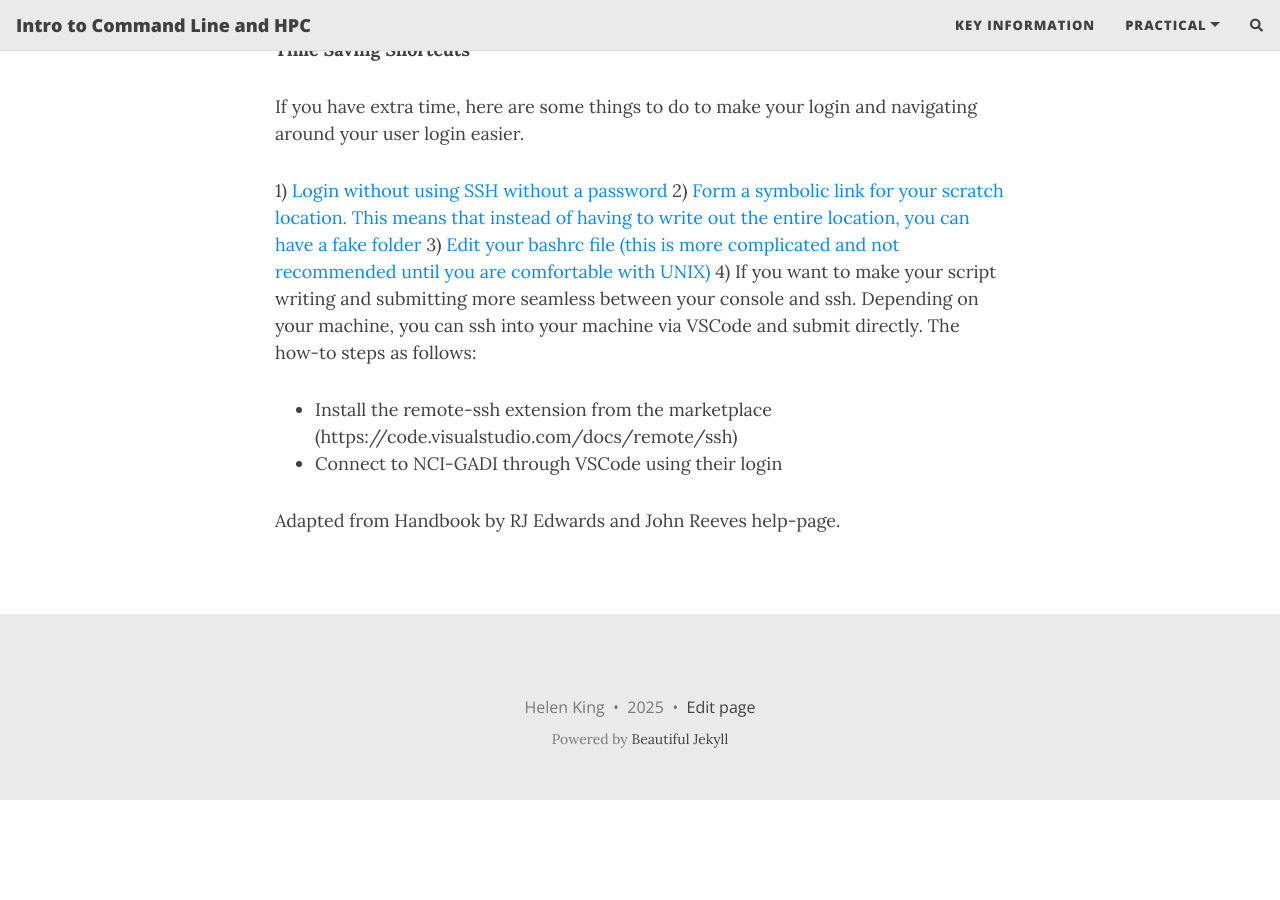
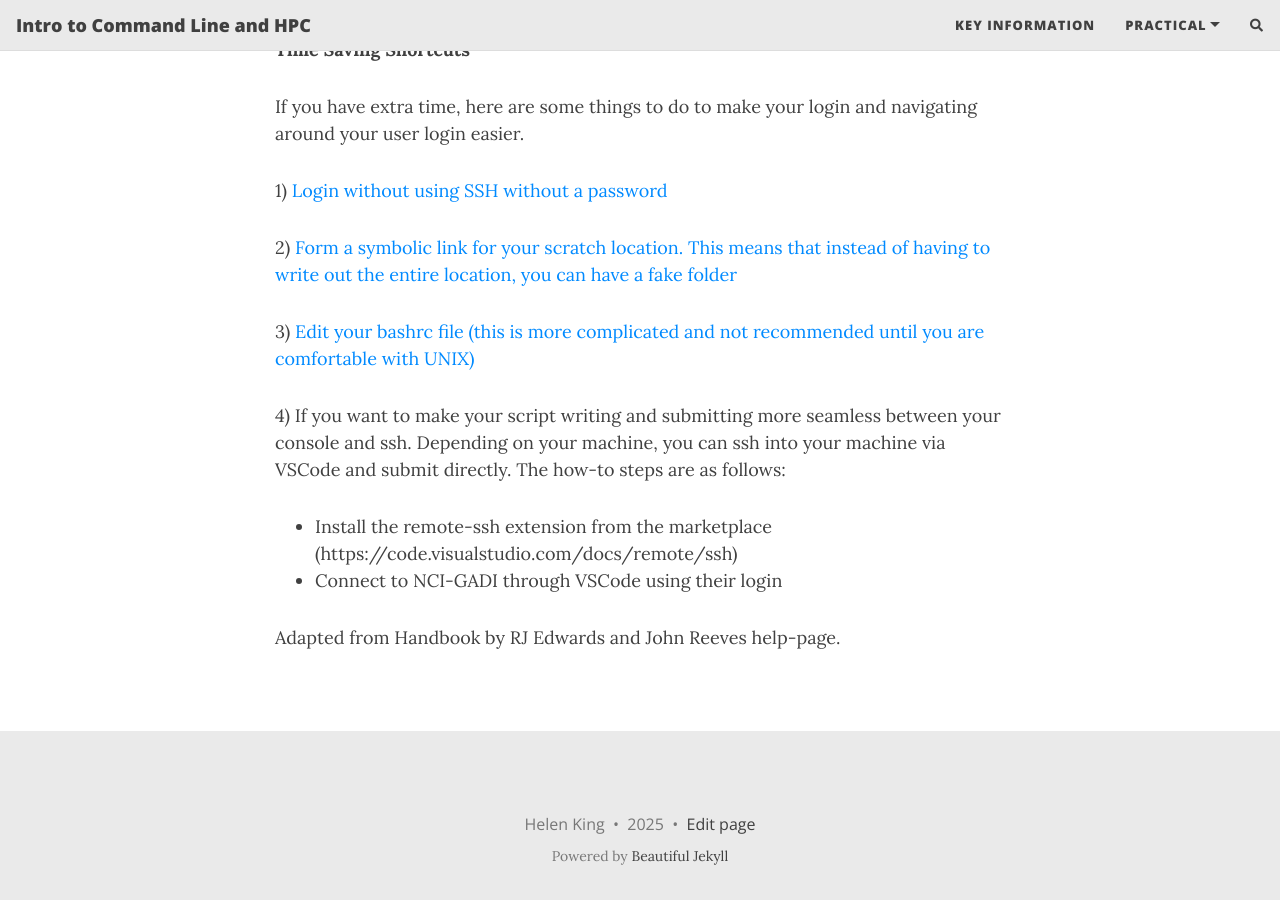
Before and after one commit to theheking/intro-to-command-line-hpc, a Jekyll site: the page built from practical_overview/1_SettingUpOnNCIGADI.md, in a window 1280 px wide and 900 px high, scrolled down 4447 px. Built offline with Jekyll 4.4.1, drawn with Linux system fonts in a browser that asks for light colours; nearby versions of some CDN libraries; comment, search, counter and statistics services are not loaded; before the commit the page ends 5247 px from its top, so only the background shows below that.

Commit message:
Update 1_SettingUpOnNCIGADI.md

```diff
--- a/practical_overview/1_SettingUpOnNCIGADI.md
+++ b/practical_overview/1_SettingUpOnNCIGADI.md
@@ -114,11 +114,15 @@ Whenever working with servers, there is always the risk that something will go w
 If you have extra time, here are some things to do to make your login and navigating around your user login easier.
 
 1) [Login without using SSH without a password](https://www.thegeekstuff.com/2008/11/3-steps-to-perform-ssh-login-without-password-using-ssh-keygen-ssh-copy-id/)
+
 2) [Form a symbolic link for your scratch location. This means that instead of having to write out the entire location, you can have a fake folder ](https://www.faqforge.com/linux/create-shortcuts-in-linux-symbolic-links/)
+
 3) [Edit your bashrc file (this is more complicated and not recommended until you are comfortable with UNIX)](https://docs.rc.fas.harvard.edu/kb/editing-your-bashrc/)
-4) If you want to make your script writing and submitting more seamless between your console and ssh. Depending on your machine, you can ssh into your machine via VSCode and submit directly. The how-to steps as follows:
-- Install the remote-ssh extension from the marketplace (https://code.visualstudio.com/docs/remote/ssh)
-- Connect to NCI-GADI through VSCode using their login
+
+4) If you want to make your script writing and submitting more seamless between your console and ssh. Depending on your machine, you can ssh into your machine via VSCode and submit directly. The how-to steps are as follows:
+
+ - Install the remote-ssh extension from the marketplace (https://code.visualstudio.com/docs/remote/ssh)
+ - Connect to NCI-GADI through VSCode using their login
 
 
 
```
